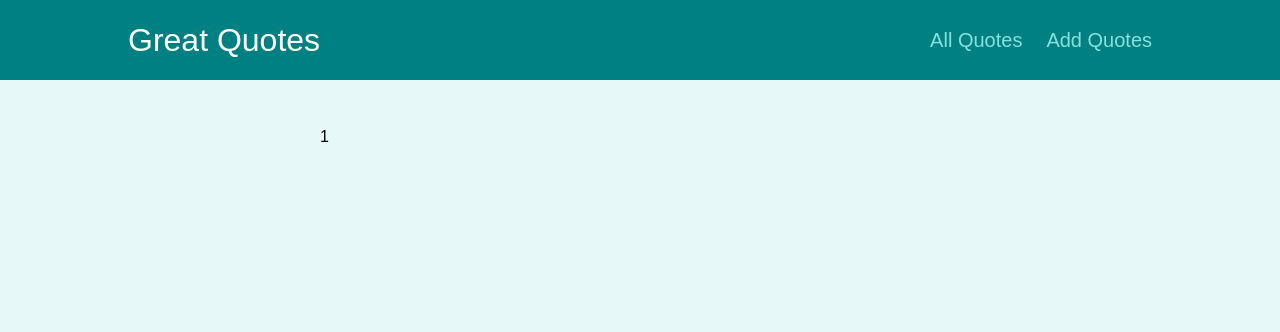
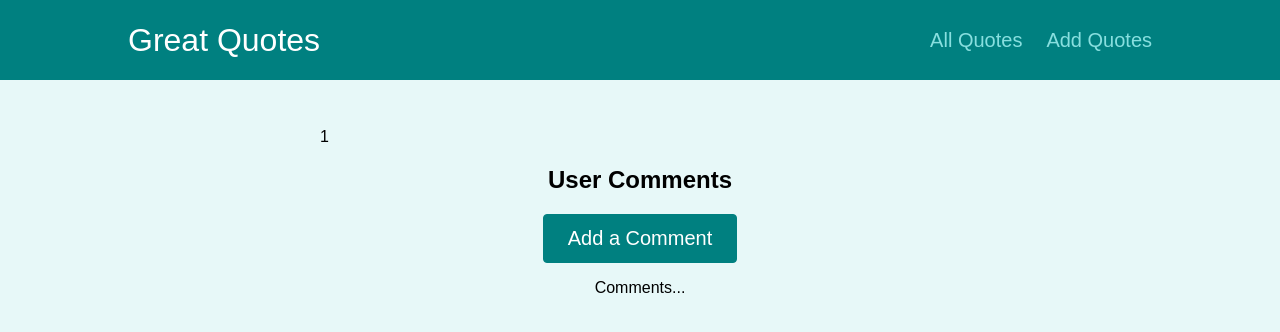
Before and after one commit to joshuaadu/great-quotes-react-router, a React (Create React App) app: page /quotes/1/comments in a window 1280 px wide. Shown: the top 332 px of the page. Built offline with nearby package versions, Linux system fonts and the light colour scheme.

Commit message:
Route to comments and add new comment nested routes

```diff
--- a/src/components/comments/Comments.js
+++ b/src/components/comments/Comments.js
@@ -1,9 +1,11 @@
 import { useState } from "react";
+import { Link, Route, useParams } from "react-router-dom";
 
 import classes from "./Comments.module.css";
 import NewCommentForm from "./NewCommentForm";
 
 const Comments = () => {
+  const { quoteId } = useParams();
   const [isAddingComment, setIsAddingComment] = useState(false);
 
   const startAddCommentHandler = () => {
@@ -15,10 +17,19 @@ const Comments = () => {
       <h2>User Comments</h2>
       {!isAddingComment && (
         <button className="btn" onClick={startAddCommentHandler}>
-          Add a Comment
+          <Link
+            to={`/quotes/${quoteId}/comments/new`}
+            style={{ textDecoration: "none", color: "inherit" }}
+          >
+            Add a Comment
+          </Link>
         </button>
       )}
-      {isAddingComment && <NewCommentForm />}
+      {isAddingComment && (
+        <Route path={`/quotes/${quoteId}/comments/new`}>
+          <NewCommentForm />
+        </Route>
+      )}
       <p>Comments...</p>
     </section>
   );
--- a/src/components/pages/QuoteDetail.js
+++ b/src/components/pages/QuoteDetail.js
@@ -6,7 +6,7 @@ const QuoteDetail = (props) => {
   return (
     <>
       <p>{quoteId}</p>
-      <Route path="/quotes/:quoteId/comment">
+      <Route path="/quotes/:quoteId/comments">
         <Comments />
       </Route>
     </>
```
